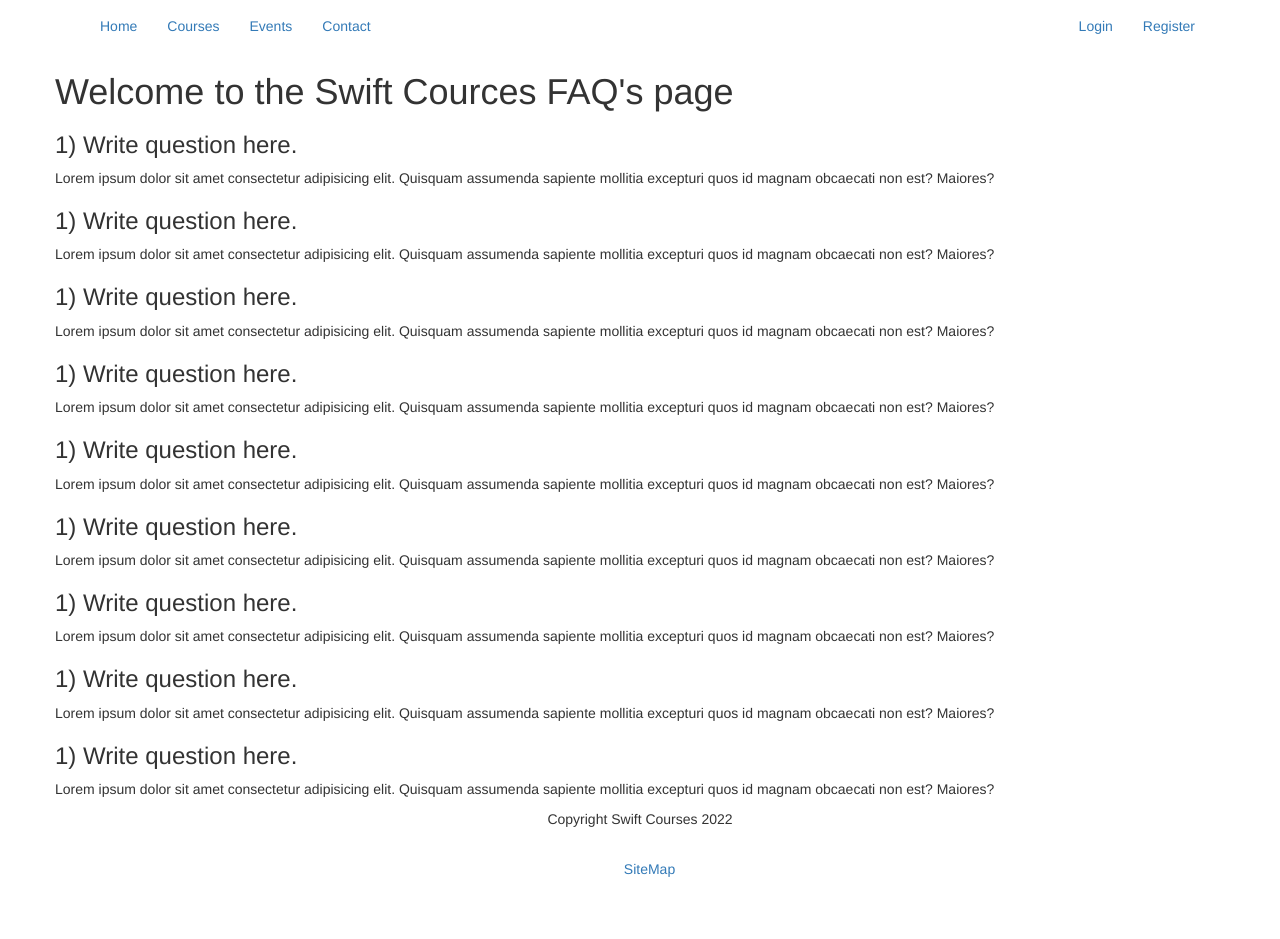
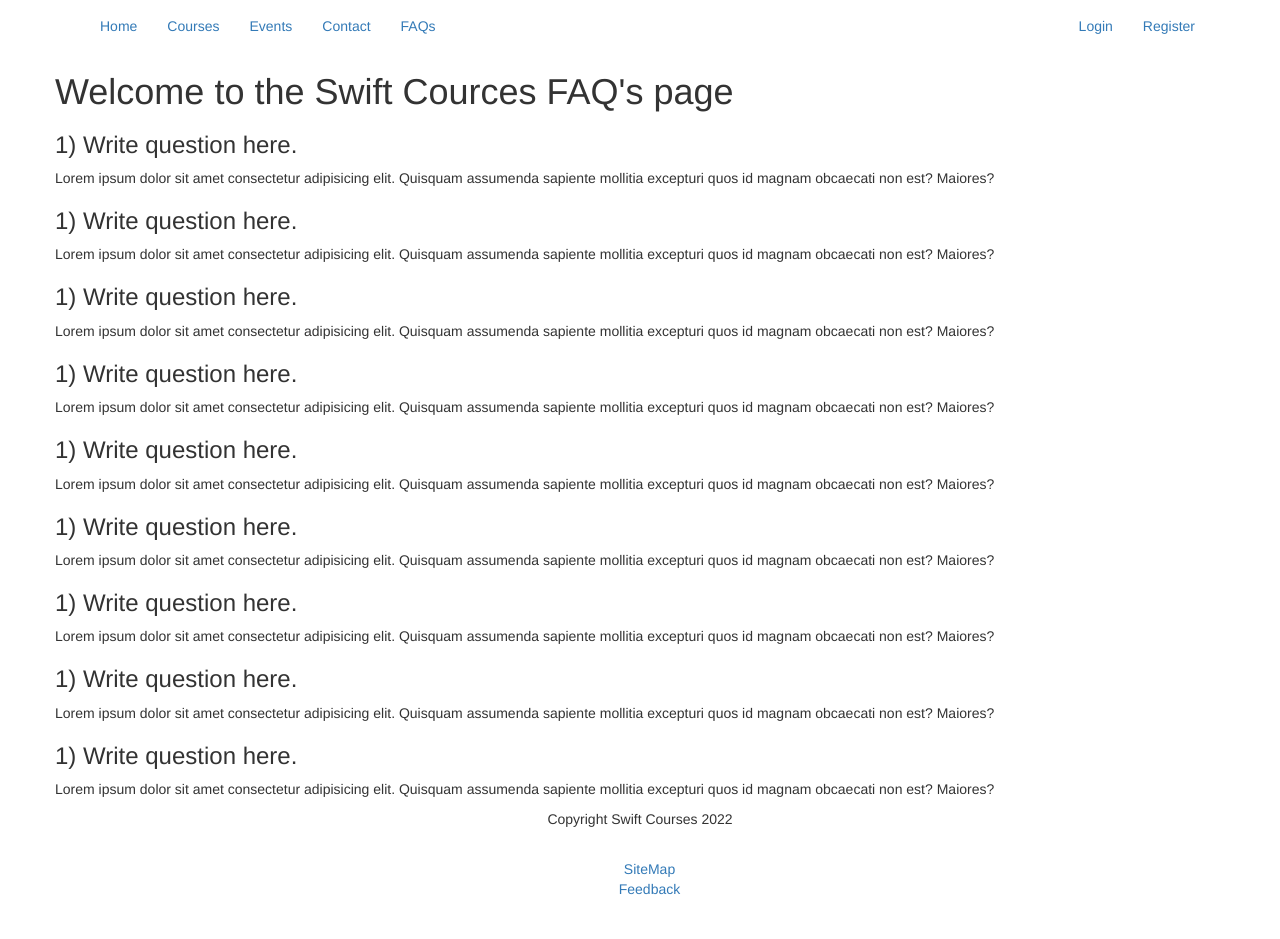
Before and after one commit to Void-Stag/Flask-Assessment, a Flask app: page /faq in a window 1280 px wide. Run offline with Flask 3, Linux system fonts and the light colour scheme; parts of the project's set-up code (start-up, migrations or seed data) failed here and were passed over; some libraries are stand-ins or nearby versions.

```diff
--- a/App3_Scrum_080222/app/templates/base.html
+++ b/App3_Scrum_080222/app/templates/base.html
@@ -24,6 +24,7 @@
                 <li><a href="{{ url_for('main.course') }}" >Courses</a></li>
                 <li><a href="{{ url_for('main.events') }}" >Events</a></li>
                 <li><a href="{{ url_for('main.contact') }}" >Contact</a></li>
+                <li><a href="{{ url_for('main.faq') }}" >FAQs</a></li>
             </ul>
             <ul class="nav navbar-nav navbar-right">
                 {% if current_user.is_authenticated %}
@@ -71,6 +72,7 @@
     <p class="copyright">Copyright Swift Courses 2022</p>
     <footer class="page-footer">
         <li><a href="{{ url_for('main.sitemap') }}" >SiteMap</a></li>
+        <li><a href="{{ url_for('main.improvements') }}" >Feedback</a></li>
     </footer>
 </footer>
 {% endblock %}
```
Also changed, not shown: 1 other file.
